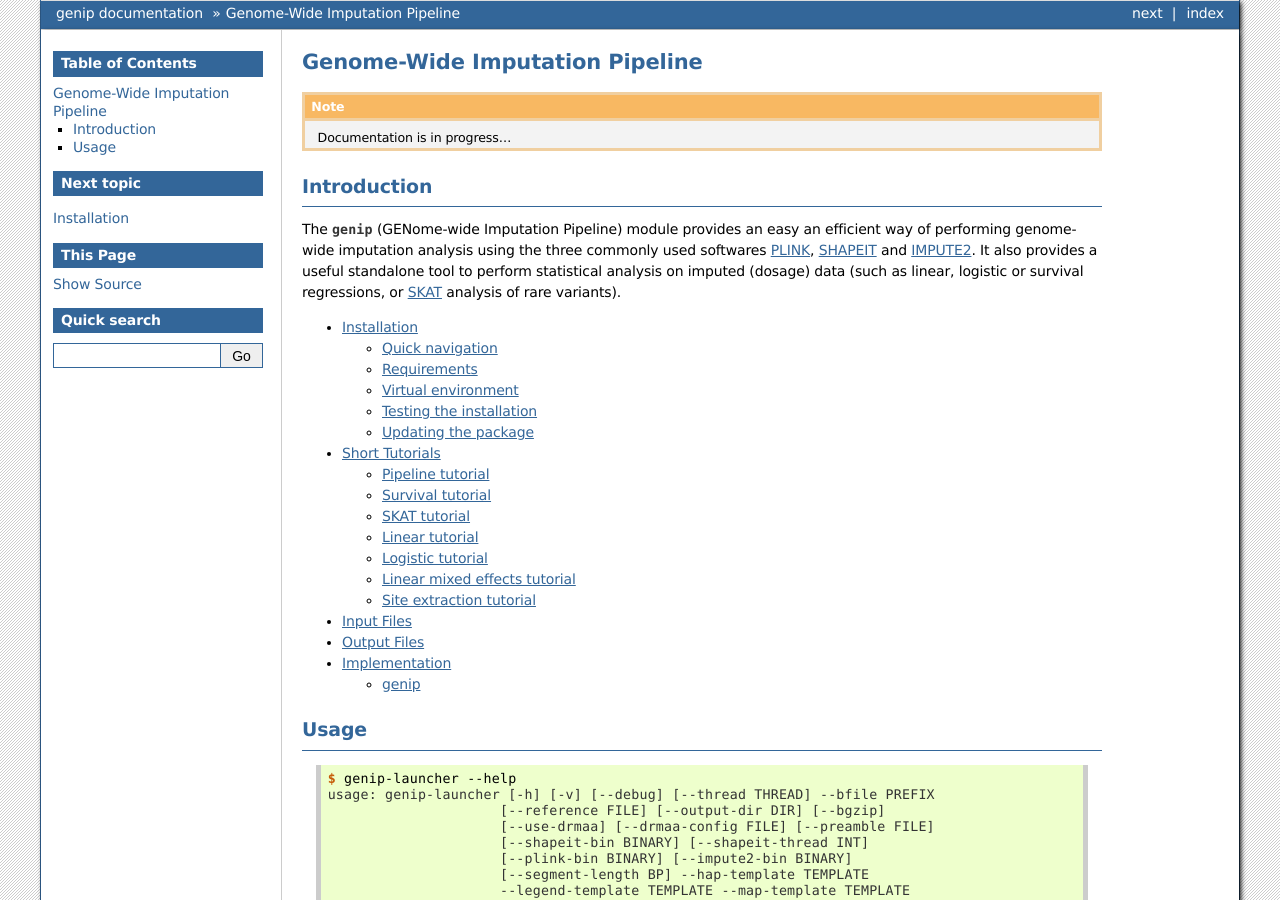
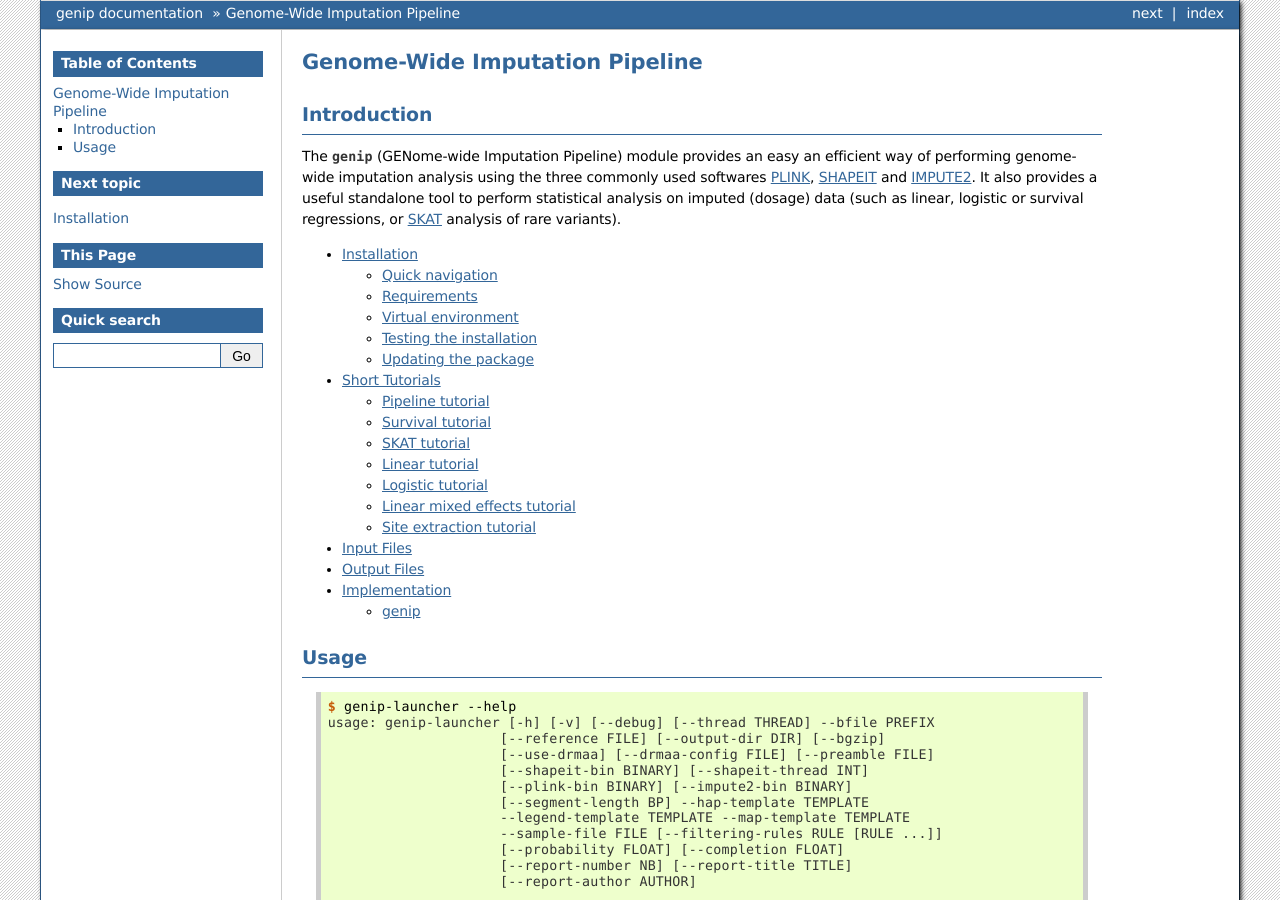
Before and after one commit to pgxcentre/genipe, a Sphinx documentation site: the page built from docs/index.rst, in a window 1280 px wide and 900 px high. Built offline with Sphinx 7.4.7, drawn with Linux system fonts in a browser that asks for light colours; the version number could not be read and is left out.

Commit message:
Removed the 'work in progress' notice in the documentation

```diff
--- a/docs/index.rst
+++ b/docs/index.rst
@@ -6,9 +6,6 @@
 Genome-Wide Imputation Pipeline
 ================================
 
-.. note::
-
-   Documentation is in progress...
 
 Introduction
 -------------
```
